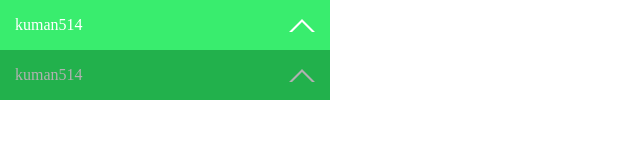
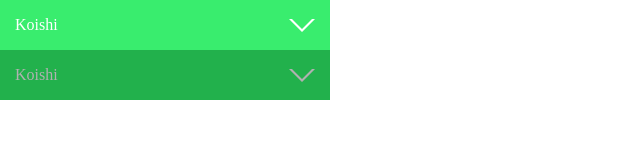
Before and after one commit to kuman514/YSOShmupRecords, a React (Vite) app: page / in a window 1280 px wide. Shown: the top 160 px of the page, without its empty margins (0-640 px from the left). Built offline with nearby package versions, Linux system fonts and the light colour scheme.

Commit message:
draft: add nav activeness and disability

```diff
--- a/global.css
+++ b/global.css
@@ -1,6 +1,7 @@
 * {
   box-sizing: border-box;
   margin: 0;
+  font-size: 16px;
 }
 
 :root {
--- a/src/Main.tsx
+++ b/src/Main.tsx
@@ -11,8 +11,12 @@ const Root = styled.div`
 function Main() {
   return (
     <Root>
-      <NavItem isDisabled={false} />
-      <NavItem isDisabled />
+      <NavItem isActive onClick={() => {}} isDisabled={false}>
+        Koishi
+      </NavItem>
+      <NavItem isActive onClick={() => {}} isDisabled>
+        Koishi
+      </NavItem>
     </Root>
   );
 }
--- a/src/components/atoms/NavItem/index.tsx
+++ b/src/components/atoms/NavItem/index.tsx
@@ -1,9 +1,13 @@
-import React, { useState } from 'react';
+import React, { ReactNode } from 'react';
 import styled from 'styled-components';
 
 import { Chevron } from '^/components/atoms/Chevron';
 
-const Root = styled.button`
+interface RootProps {
+  isActive: boolean;
+}
+
+const Root = styled.button<RootProps>`
   all: unset;
 
   display: flex;
@@ -14,14 +18,19 @@ const Root = styled.button`
   height: 50px;
   padding: 0px 15px;
 
-  background: var(--main-color);
-  color: var(--nav-nonactive-font-color);
-  fill: var(--nav-nonactive-font-color);
+  background: ${({ isActive }) =>
+    isActive ? 'var(--active-color)' : 'var(--main-color)'};
+  color: ${({ isActive }) =>
+    isActive ? 'var(--main-color)' : 'var(--nav-nonactive-font-color)'};
+  fill: ${({ isActive }) =>
+    isActive ? 'var(--main-color)' : 'var(--nav-nonactive-font-color)'};
 
   cursor: pointer;
 
   &:hover {
     background: var(--hover-color);
+    color: var(--nav-nonactive-font-color);
+    fill: var(--nav-nonactive-font-color);
   }
 
   &:disabled {
@@ -32,16 +41,21 @@ const Root = styled.button`
 `;
 
 interface Props {
+  isActive: boolean;
   isDisabled: boolean;
+  children?: ReactNode;
+  onClick(): void;
 }
 
-export function NavItem({ isDisabled }: Props) {
-  const [tmpIsActive, tmpSetIsActive] = useState<boolean>(false);
+export function NavItem({ isActive, isDisabled, children, onClick }: Props) {
+  const handleOnClick = () => {
+    onClick();
+  };
 
   return (
-    <Root disabled={isDisabled} onClick={() => tmpSetIsActive(!tmpIsActive)}>
-      <span>kuman514</span>
-      <Chevron isOpen={tmpIsActive} fillColor="inherit" />
+    <Root isActive={isActive} disabled={isDisabled} onClick={handleOnClick}>
+      <span>{children}</span>
+      <Chevron isOpen={isActive} fillColor="inherit" />
     </Root>
   );
 }
```
Also changed, not shown: 1 other file (tests, documents, lock files or other folders).
